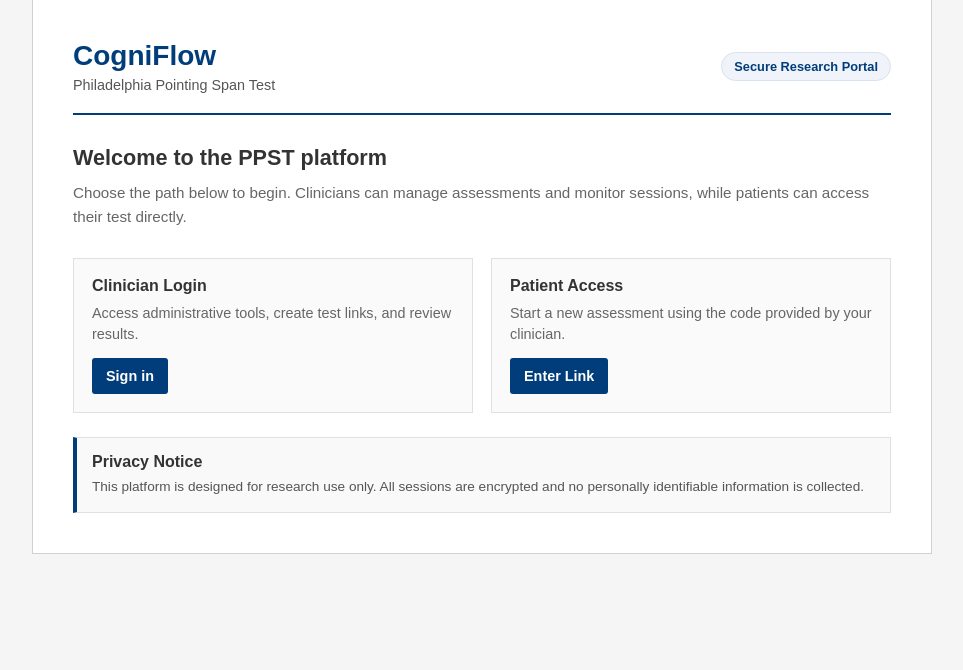
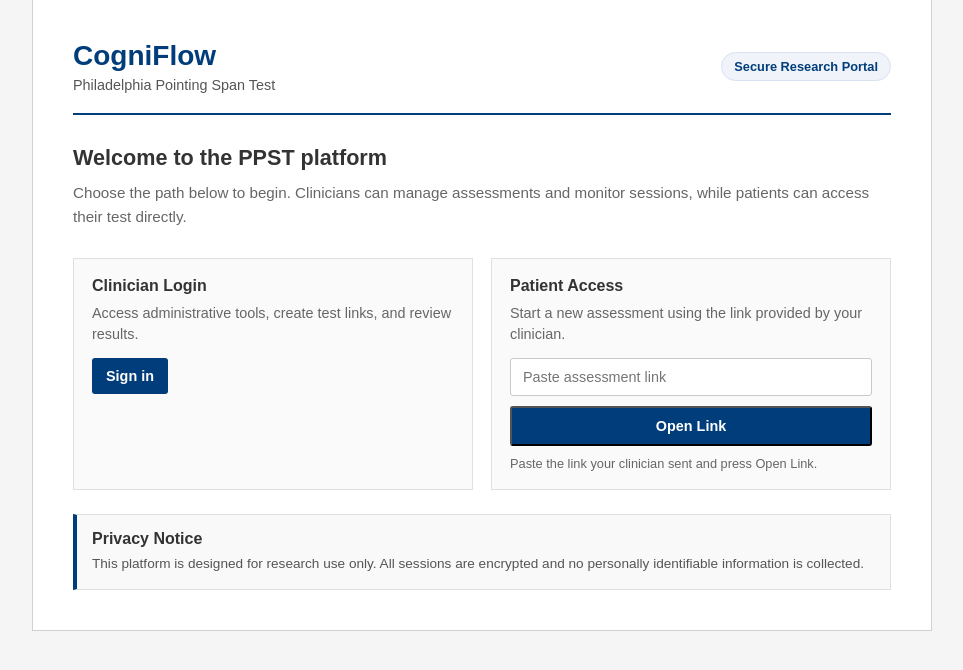
Before and after one commit to Senior-Year-Project-Team/cogniflow, a Django app: page / in a window 1280 px wide. Shown: the part 61-731 px from the top of the page, without its empty margins (158-1121 px from the left). Run offline with Django 4.2, Linux system fonts and the light colour scheme.

Commit message:
Added link box

```diff
--- a/ppst/templates/ppst/index.html
+++ b/ppst/templates/ppst/index.html
@@ -102,6 +102,30 @@
         margin-bottom: 12px;
       }
 
+      .link-form {
+        display: grid;
+        gap: 10px;
+      }
+
+      .link-input {
+        width: 100%;
+        padding: 10px 12px;
+        border: 1px solid #c9c9c9;
+        border-radius: 3px;
+        font-size: 0.9rem;
+        color: #333;
+      }
+
+      .link-input:focus {
+        outline: 2px solid #d7e1f0;
+        border-color: #003d7a;
+      }
+
+      .link-help {
+        font-size: 0.8rem;
+        color: #666;
+      }
+
       .button {
         display: inline-block;
         padding: 10px 14px;
@@ -174,8 +198,20 @@
         </div>
         <div class="card">
           <h3>Patient Access</h3>
-          <p>Start a new assessment using the code provided by your clinician.</p>
-          <a class="button" href="/patient-entry/">Enter Link</a>
+          <p>Start a new assessment using the link provided by your clinician.</p>
+          <form class="link-form" id="patient-link-form">
+            <input
+              class="link-input"
+              id="patient-link"
+              type="url"
+              name="patient_link"
+              placeholder="Paste assessment link"
+              autocomplete="off"
+              required
+            />
+            <button class="button" type="submit">Open Link</button>
+            <div class="link-help">Paste the link your clinician sent and press Open Link.</div>
+          </form>
         </div>
       </div>
 
@@ -187,5 +223,32 @@
         </p>
       </div>
     </div>
+    <script>
+      (function () {
+        const form = document.getElementById("patient-link-form");
+        const input = document.getElementById("patient-link");
+
+        if (!form || !input) {
+          return;
+        }
+
+        form.addEventListener("submit", function (event) {
+          event.preventDefault();
+          const link = input.value.trim();
+
+          if (!link) {
+            input.focus();
+            return;
+          }
+
+          if (!input.checkValidity()) {
+            input.reportValidity();
+            return;
+          }
+
+          window.location.href = link;
+        });
+      })();
+    </script>
   </body>
 </html>
```
